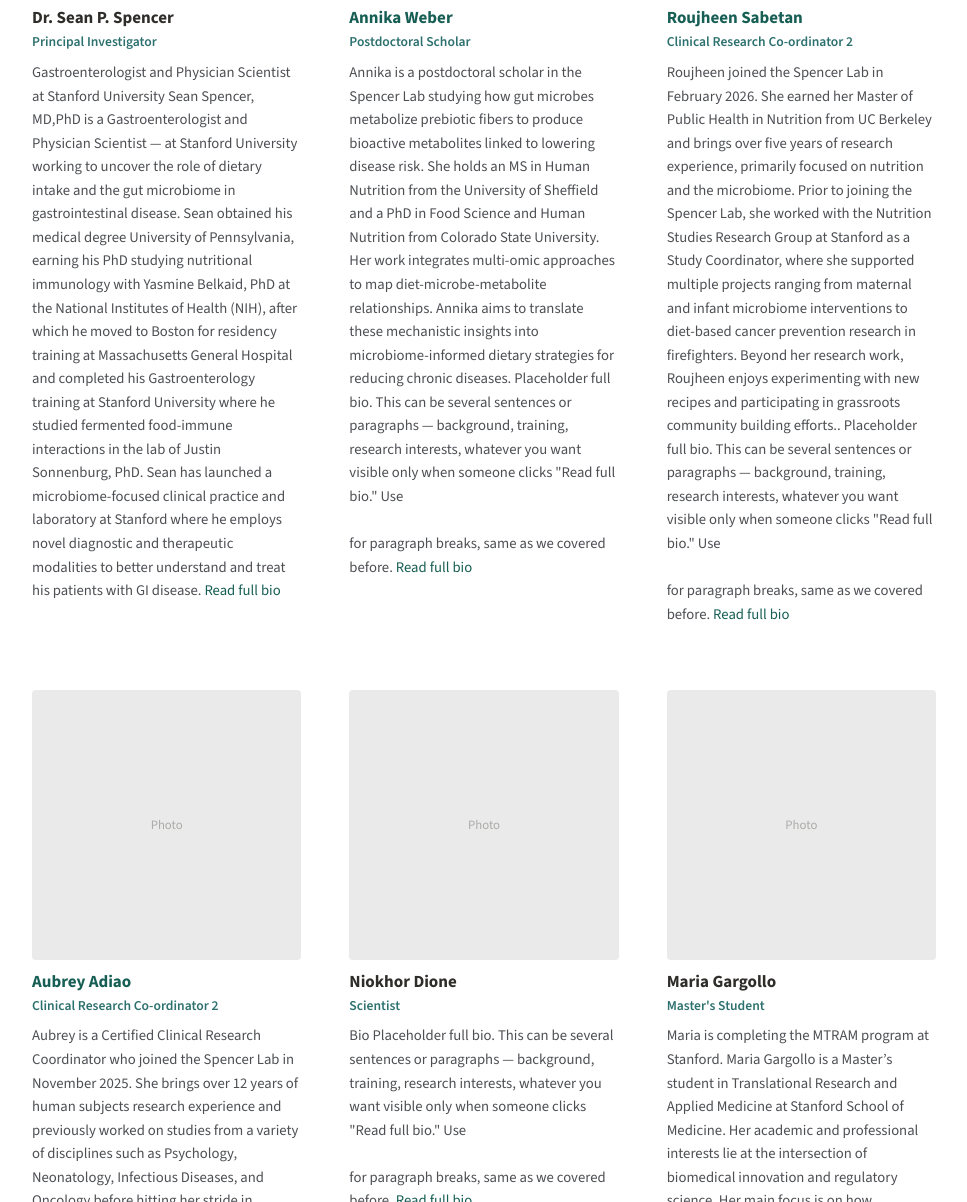
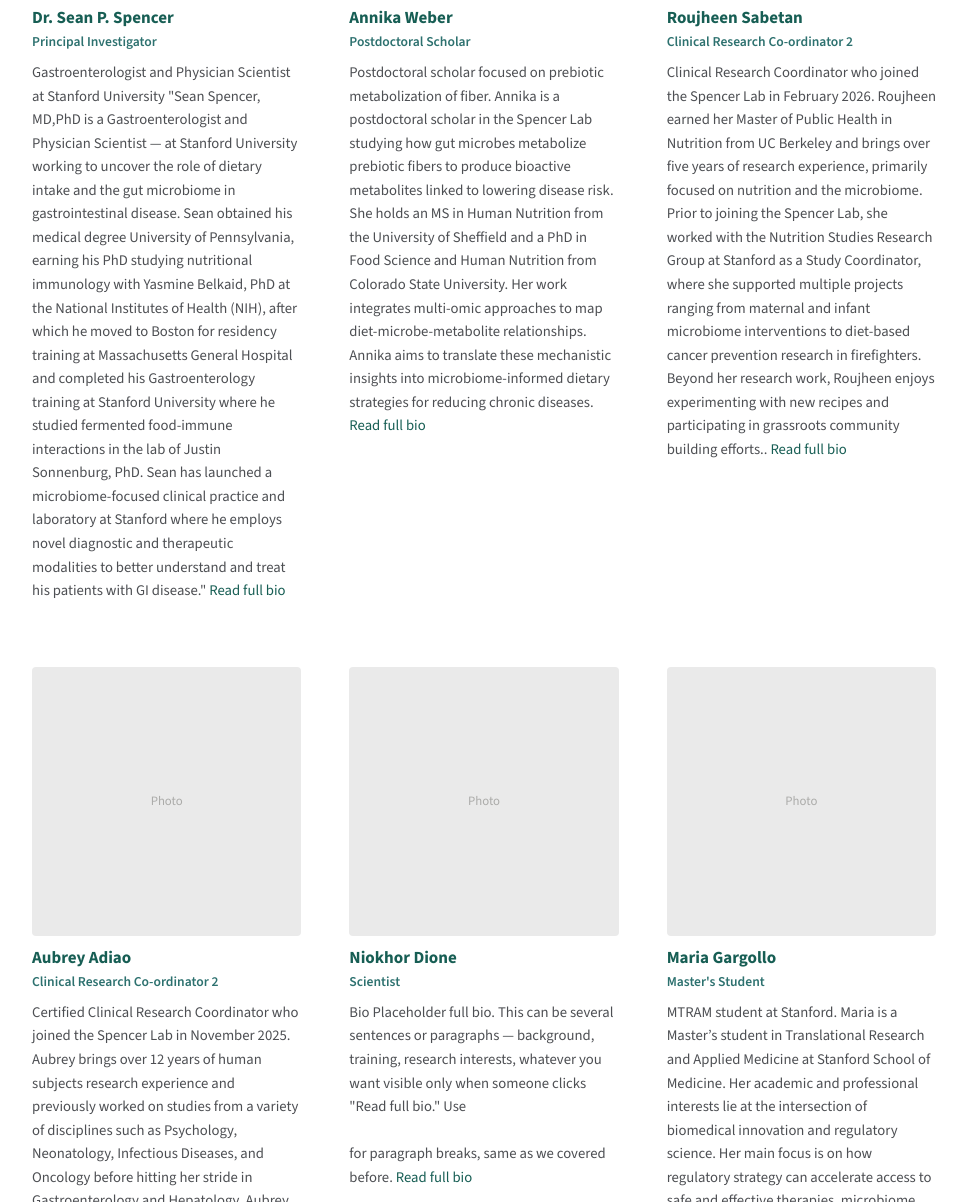
Before and after one commit to gargollo/spencer_lab, a Jekyll site: the page built from people/index.html, in a window 1280 px wide and 1400 px high, scrolled down 621 px, cut to the strip 198-1400 px from the top of the window. Shown: the whole strip, without its empty margins (156-1123 px from the left). Built offline with Jekyll 4.4.1, drawn with Linux system fonts in a browser that asks for light colours; some of the changed text lies outside the part shown.

Commit message:
Update people.yml

```diff
--- a/_data/people.yml
+++ b/_data/people.yml
@@ -9,7 +9,7 @@
   photo: "/assets/images/people/spencer_lab.jpg"
   bio: "Gastroenterologist and Physician Scientist at Stanford University"
   full_bio: >
-    Sean Spencer, MD,PhD is a Gastroenterologist and Physician Scientist —
+    "Sean Spencer, MD,PhD is a Gastroenterologist and Physician Scientist —
     at Stanford University working to uncover the role of dietary intake
     and the gut microbiome in gastrointestinal disease. Sean obtained his
     medical degree University of Pennsylvania, earning his PhD studying
@@ -18,40 +18,43 @@
     and completed his Gastroenterology training at Stanford University where he studied
     fermented food-immune interactions in the lab of Justin Sonnenburg, PhD. Sean has
     launched a microbiome-focused clinical practice and laboratory at Stanford where he employs
-    novel diagnostic and therapeutic modalities to better understand and treat his patients with GI disease.
-  link: ""
+    novel diagnostic and therapeutic modalities to better understand and treat his patients with GI disease."
+  link: "seanspen@stanford.edu"
 
 - name: "Annika Weber"
   role: "Postdoctoral Scholar"
   photo: "/assets/images/people/AW.jpeg"
-  bio: "Annika is a postdoctoral scholar in the Spencer Lab studying how gut microbes metabolize prebiotic fibers to produce bioactive metabolites linked to lowering disease risk. She holds an MS in Human Nutrition from the University of Sheffield and a PhD in Food Science and Human Nutrition from Colorado State University. Her work integrates multi-omic approaches to map diet-microbe-metabolite relationships. Annika aims to translate these mechanistic insights into microbiome-informed dietary strategies for reducing chronic diseases."
+  bio: "Postdoctoral scholar focused on prebiotic metabolization of fiber."
   full_bio: >
-    Placeholder full bio. This can be several sentences or paragraphs —
-    background, training, research interests, whatever you want visible
-    only when someone clicks "Read full bio." Use <br><br> for paragraph
-    breaks, same as we covered before.
+    Annika is a postdoctoral scholar in the Spencer Lab studying how gut microbes metabolize prebiotic fibers
+    to produce bioactive metabolites linked to lowering disease risk. She holds an MS in Human Nutrition from
+    the University of Sheffield and a PhD in Food Science and Human Nutrition from Colorado State University.
+    Her work integrates multi-omic approaches to map diet-microbe-metabolite relationships. Annika aims to
+    translate these mechanistic insights into microbiome-informed dietary strategies for reducing chronic diseases.
   link: "amweber@stanford.edu"
 
 - name: "Roujheen Sabetan"
   role: "Clinical Research Co-ordinator 2"
   photo: ""
-  bio: " Roujheen joined the Spencer Lab in February 2026. She earned her Master of Public Health in Nutrition from UC Berkeley and brings over five years of research experience, primarily focused on nutrition and the microbiome. Prior to joining the Spencer Lab, she worked with the Nutrition Studies Research Group at Stanford as a Study Coordinator, where she supported multiple projects ranging from maternal and infant microbiome interventions to diet-based cancer prevention research in firefighters. Beyond her research work, Roujheen enjoys experimenting with new recipes and participating in grassroots community building efforts.."
+  bio: "Clinical Research Coordinator who joined the Spencer Lab in February 2026."
   full_bio: >
-    Placeholder full bio. This can be several sentences or paragraphs —
-    background, training, research interests, whatever you want visible
-    only when someone clicks "Read full bio." Use <br><br> for paragraph
-    breaks, same as we covered before.
+    Roujheen earned her Master of Public Health in Nutrition from UC Berkeley and brings over five years of research
+    experience, primarily focused on nutrition and the microbiome. Prior to joining the Spencer Lab, she worked with
+    the Nutrition Studies Research Group at Stanford as a Study Coordinator, where she supported multiple projects
+    ranging from maternal and infant microbiome interventions to diet-based cancer prevention research in firefighters.
+    Beyond her research work, Roujheen enjoys experimenting with new recipes and participating in grassroots community building efforts..
   link: "rsabetan@stanford.edu"
 
 - name: "Aubrey Adiao"
   role: "Clinical Research Co-ordinator 2"
   photo: ""
-  bio: "Aubrey is a Certified Clinical Research Coordinator who joined the Spencer Lab in November 2025. She brings over 12 years of human subjects research experience and previously worked on studies from a variety of disciplines such as Psychology, Neonatology, Infectious Diseases, and Oncology before hitting her stride in Gastroenterology and Hepatology. Aubrey is a Bay Area native and aspires in her career to bring opportunities for novel treatments and therapies to her local communities, especially the underserved and underrepresented. In her spare time, she loves to spend time with her husband and loved ones, travel, and defend her 1000+ day Duolingo streak."
+  bio: "Certified Clinical Research Coordinator who joined the Spencer Lab in November 2025."
   full_bio: >
-    Placeholder full bio. This can be several sentences or paragraphs —
-    background, training, research interests, whatever you want visible
-    only when someone clicks "Read full bio." Use <br><br> for paragraph
-    breaks, same as we covered before.
+     Aubrey brings over 12 years of human subjects research experience and previously worked on studies from a variety
+     of disciplines such as Psychology, Neonatology, Infectious Diseases, and Oncology before hitting her stride in
+     Gastroenterology and Hepatology. Aubrey is a Bay Area native and aspires in her career to bring opportunities for
+     novel treatments and therapies to her local communities, especially the underserved and underrepresented. In
+     her spare time, she loves to spend time with her husband and loved ones, travel, and defend her 1000+ day Duolingo streak.
   link: "aadiao@stanford.edu"
 
 - name: "Niokhor Dione"
@@ -63,20 +66,20 @@
     background, training, research interests, whatever you want visible
     only when someone clicks "Read full bio." Use <br><br> for paragraph
     breaks, same as we covered before.
-  link: ""
+  link: "ndione@stanford.edu"
 
 - name: "Maria Gargollo"
   role: "Master's Student"
   photo: ""
-  bio: "Maria is completing the MTRAM program at Stanford."
+  bio: "MTRAM student at Stanford."
   full_bio: >
-   Maria Gargollo is a Master’s student in Translational Research and Applied Medicine at Stanford School of Medicine.
+   Maria is a Master’s student in Translational Research and Applied Medicine at Stanford School of Medicine.
    Her academic and professional interests lie at the intersection of biomedical innovation and regulatory science. Her main
    focus is on how regulatory strategy can accelerate access to safe and effective therapies, microbiome based interventions and
    preventative measures. Through her training both on the bench and the pharmaceutical sector, she has gained experience in
    clinical research design, scientific communication and cross-disciplinary collaboration. She aims to build a career that
-   bridges scientific discovery and regulatory decision-making to bring science based solutions to patientse.
-  link: ""
+   bridges scientific discovery and regulatory decision-making to bring science based solutions to patients.
+  link: "gargollo@stanford.edu"
 
 - name: "Anya Raju"
   role: "LSRP 1"
@@ -87,7 +90,7 @@
     background, training, research interests, whatever you want visible
     only when someone clicks "Read full bio." Use <br><br> for paragraph
     breaks, same as we covered before.
-  link: ""
+  link: "anyaraju@stanford.edu"
 
 - name: "Siddu Shiva"
   role: "Postdoctoral Scholar"
@@ -98,4 +101,17 @@
     background, training, research interests, whatever you want visible
     only when someone clicks "Read full bio." Use <br><br> for paragraph
     breaks, same as we covered before.
-  link: ""
+  link: "siddu04@stanford.edu"
+
+- name: "William Rubin"
+  role: "LSRP 1"
+  photo: ""
+  bio: " Bio"
+  full_bio: >
+    Will is a Life Science Research Professional who joined the Spencer Lab in July 2026.
+    He holds a BS in Biology and Applied Physics and an MS in Biology from Tufts University.
+    Prior to his work in the Spencer Lab, he contributed to research on microbial ecology in
+    cheese rinds at Tufts and worked in a fermentation lab at a Napa Valley winery. He's currently
+    assisting in research focused on the development of fermented food-based therapies to improve
+    immune health. Outside of the lab, he enjoys hiking, playing piano, and trying new restaurants.
+  link: "wrubin@stanford.edu"
```
